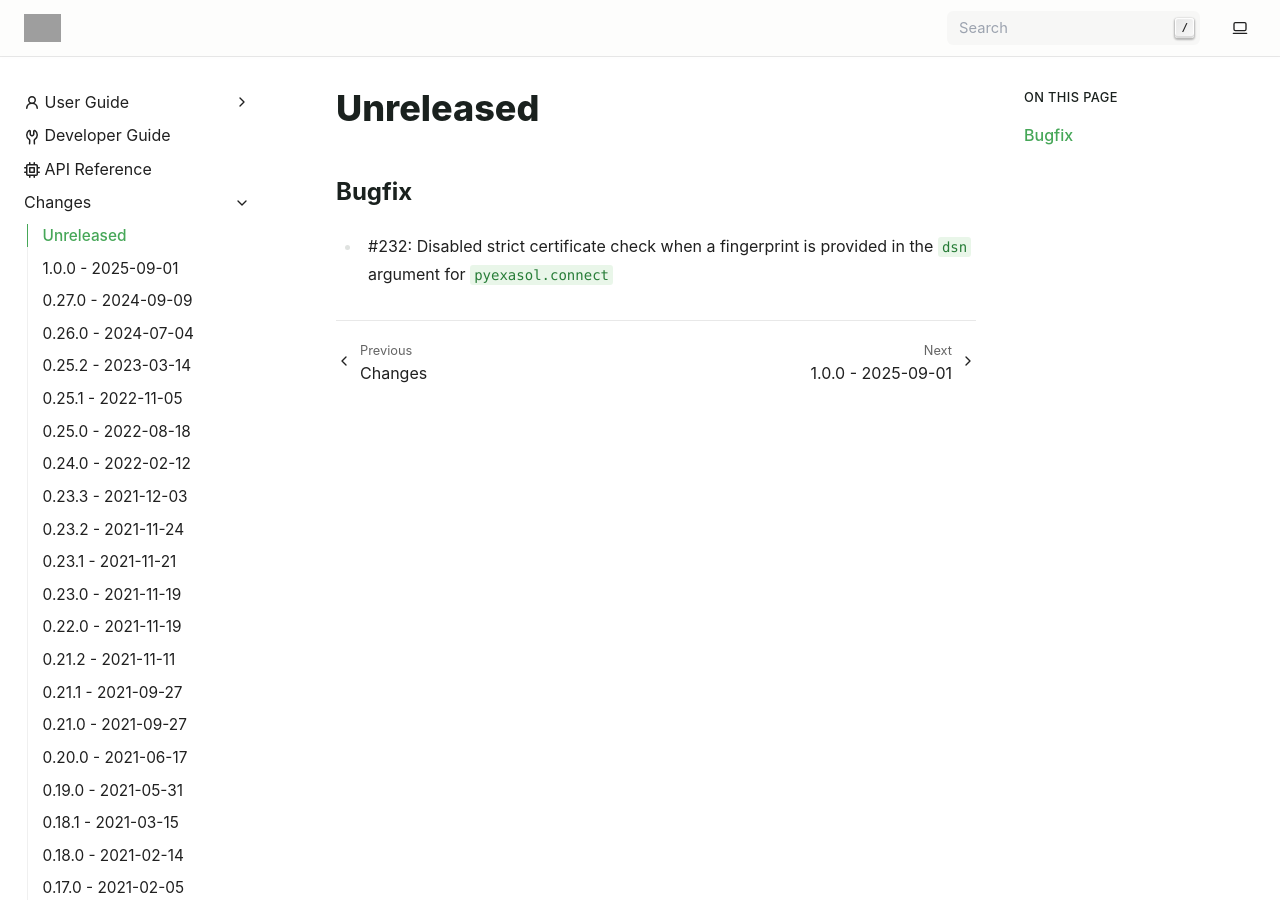
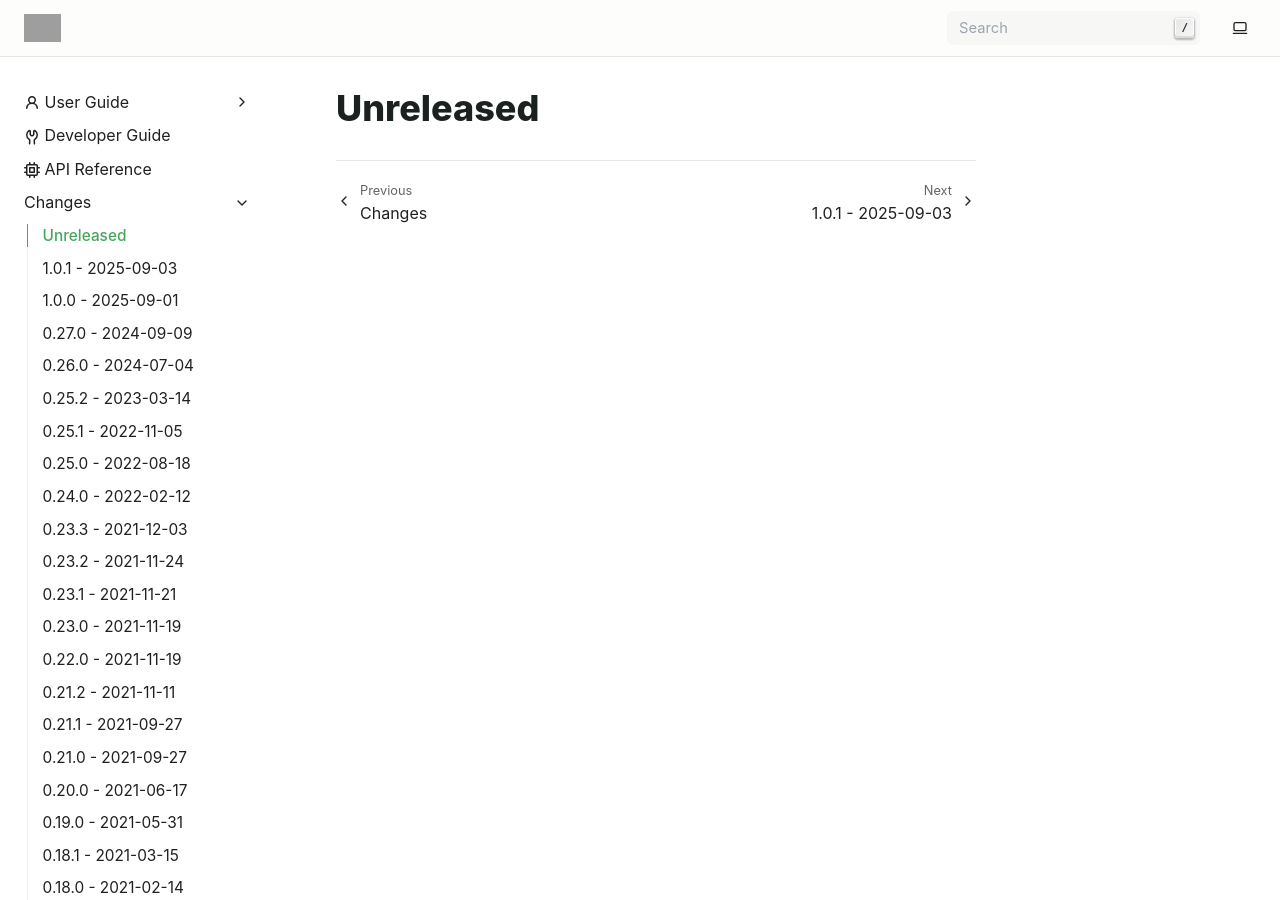
Before and after one commit to exasol/pyexasol, a Sphinx documentation site: the page built from doc/changes/unreleased.md, in a window 1280 px wide and 900 px high. Built offline with Sphinx 7.4.7, drawn with Linux system fonts in a browser that asks for light colours; grey boxes are pictures that could not be loaded.

Commit message:
Prepare 1.0.1 release

```diff
--- a/doc/changes/unreleased.md
+++ b/doc/changes/unreleased.md
@@ -1,5 +1 @@
 # Unreleased
-
-## Bugfix
-
-* #232: Disabled strict certificate check when a fingerprint is provided in the ``dsn`` argument for ``pyexasol.connect``
--- a/pyexasol/version.py
+++ b/pyexasol/version.py
@@ -10,6 +10,6 @@ If you need to change the version, do so in the pyproject.toml, e.g. by using
 
 MAJOR = 1
 MINOR = 0
-PATCH = 0
+PATCH = 1
 VERSION = f"{MAJOR}.{MINOR}.{PATCH}"
 __version__ = VERSION
--- a/pyproject.toml
+++ b/pyproject.toml
@@ -1,6 +1,6 @@
 [project]
 name = "pyexasol"
-version = "1.0.0"
+version = "1.0.1"
 description = "Exasol python driver with extra features"
 authors = [
     {name="Vitaly Markov", email="wild.desu@gmail.com"},
```
Also changed, not shown: doc/changes/changelog.md (+2 -0 lines), doc/changes/changes_1.0.1.md (added, +15 -0 lines).
